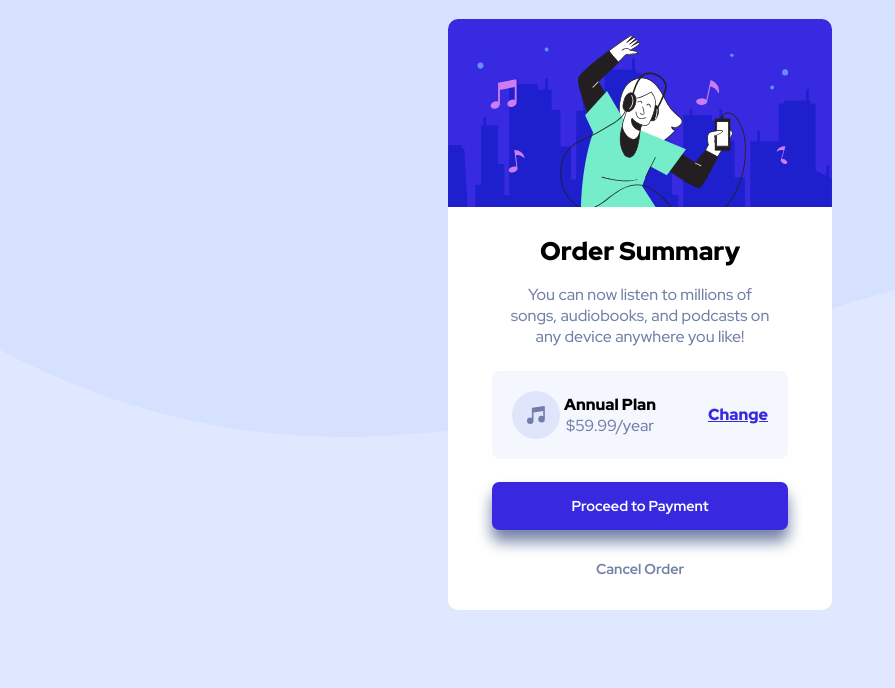
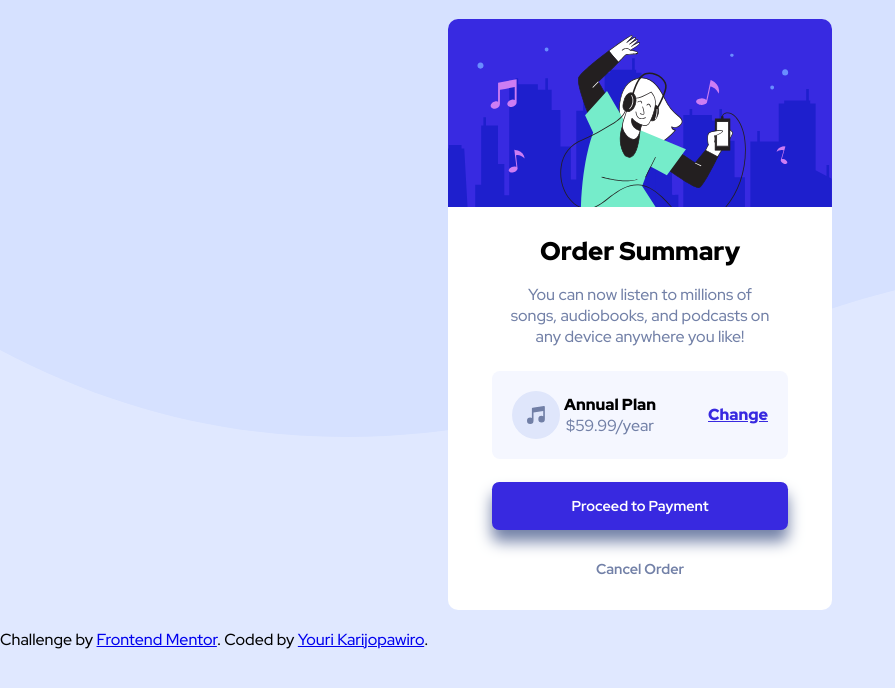
Before and after one commit to Your1405/frontendmentor-order-summary-component, a plain HTML site: page index.html in a window 1280 px wide. Shown: the whole page, without its empty margins (0-895 px from the left). Drawn offline with Linux system fonts and the light colour scheme.

Commit message:
added links and attribution

```diff
--- a/index.html
+++ b/index.html
@@ -38,11 +38,10 @@
           Cancel Order
         </button>
       </form>
-
-      <!-- <div class="attribution">
-        Challenge by <a href="https://www.frontendmentor.io?ref=challenge" target="_blank">Frontend Mentor</a>.
-        Coded by <a href="#">Youri Karijopawiro</a>.
-      </div> -->
+    </div>
+    <div class="attribution">
+      Challenge by <a href="https://www.frontendmentor.io?ref=challenge" target="_blank">Frontend Mentor</a>.
+      Coded by <a href="https://github.com/Your1405"> Youri Karijopawiro</a>.
     </div>
   </body>
 </html>
```
Also changed, not shown: 1 other file.
